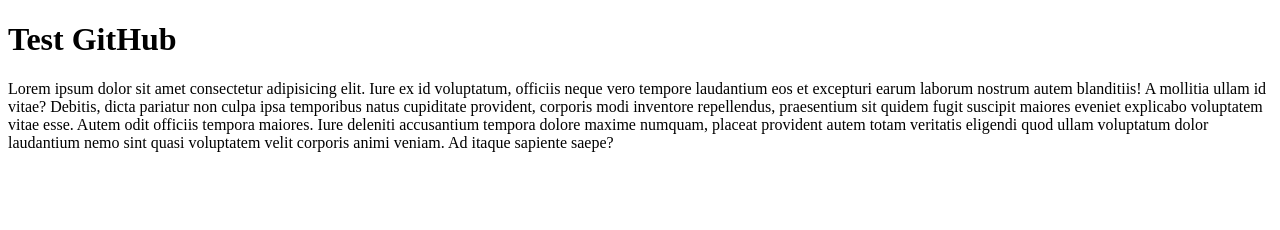
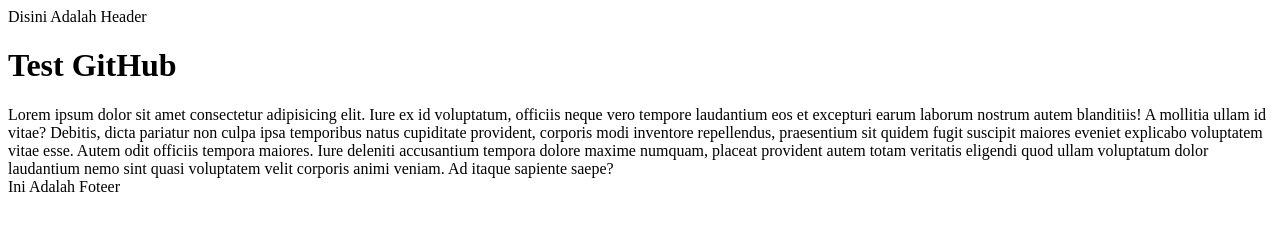
Before and after one commit to muhamadtaufikali/Test-git, a plain HTML site: page index.html in a window 1280 px wide. Drawn offline with Linux system fonts and the light colour scheme.

Commit message:
menambahkan Footer dan Header pada html

```diff
--- a/index.html
+++ b/index.html
@@ -6,10 +6,15 @@
     <title>Test Git</title>
 </head>
 <body>
+    <header> Disini Adalah Header</header>
+
     <h1>Test GitHub</h1>
+
     <div>Lorem ipsum dolor sit amet consectetur adipisicing elit. Iure ex id voluptatum, officiis neque vero tempore laudantium eos et excepturi earum laborum nostrum autem blanditiis! A mollitia ullam id vitae?
     Debitis, dicta pariatur non culpa ipsa temporibus natus cupiditate provident, corporis modi inventore repellendus, praesentium sit quidem fugit suscipit maiores eveniet explicabo voluptatem vitae esse. Autem odit officiis tempora maiores.
     Iure deleniti accusantium tempora dolore maxime numquam, placeat provident autem totam veritatis eligendi quod ullam voluptatum dolor laudantium nemo sint quasi voluptatem velit corporis animi veniam. Ad itaque sapiente saepe?
     </div>
+
+    <footer>Ini Adalah Foteer</footer>
 </body>
 </html>
```
